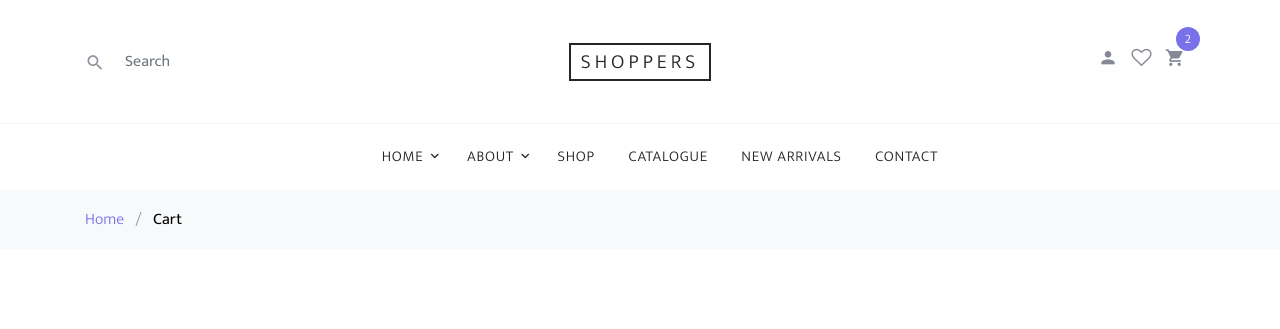
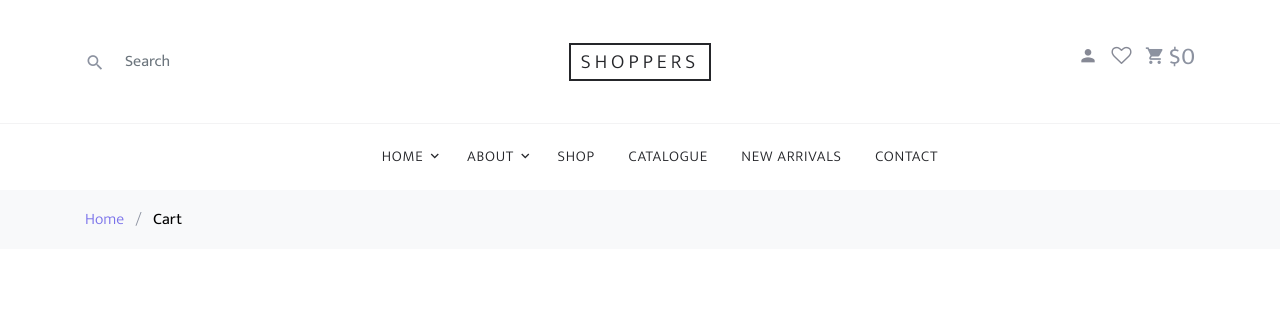
Before and after one commit to px2005/shop_django, a Django app: page /cart/ in a window 1280 px wide. Shown: the top 329 px of the page. Run offline with Django 3.2, Linux system fonts and the light colour scheme; some libraries are stand-ins or nearby versions; some web fonts are replaced.

Commit message:
cart count v1.02

```diff
--- /dev/null
+++ b/myshop/cart/context_processors.py
@@ -0,0 +1,5 @@
+from .cart import Cart
+
+
+def cart(request):
+    return {'cart': Cart(request)}
--- a/myshop/myshop/settings.py
+++ b/myshop/myshop/settings.py
@@ -52,6 +52,7 @@ TEMPLATES = [
                 'django.template.context_processors.request',
                 'django.contrib.auth.context_processors.auth',
                 'django.contrib.messages.context_processors.messages',
+                'cart.context_processors.cart',
             ],
         },
     },
--- a/myshop/shop/templates/shop/base.html
+++ b/myshop/shop/templates/shop/base.html
@@ -57,15 +57,31 @@
                                         class="icon icon-heart-o"></span></a>
                                 </li>
                                 <li>
+                                    {% with total_items=cart|length %}
+                                        {% if cart|length > 0 %}
                                     <a href="{% url 'cart_detail' %}" class="site-cart">
                                         <span class="icon icon-shopping_cart"></span>
-                                        <span class="count">2</span>
+                                        <span class="count">{{ total_items }}</span>
+<!--                                        <div class="cart">-->
+<!--                                                <a href="{% url "cart_detail" %}">-->
+<!--                                                {{ total_items }} item{{ total_items|pluralize }},-->
+<!--                                                ${{ cart.get_total_price }}-->
+<!--                                                </a>-->
+<!--                                        </div>-->
                                     </a>
+                                        {% else %}
+                                            <span class="icon icon-shopping_cart"></span>
+                                        {% endif %}
+                                    {% endwith %}
                                 </li>
-                                <li class="d-inline-block d-md-none ml-md-0"><a
-                                        href="#"
-                                        class="site-menu-toggle js-menu-toggle"><span
-                                        class="icon-menu"></span></a></li>
+                                <li>
+                                  <h4>${{ cart.get_total_price }}</h4>
+                                </li>
+
+<!--                                <li class="d-inline-block d-md-none ml-md-0"><a-->
+<!--                                        href="#"-->
+<!--                                        class="site-menu-toggle js-menu-toggle"><span-->
+<!--                                        class="icon-menu"></span></a></li>-->
                             </ul>
                         </div>
                     </div>
```
Also changed, not shown: myshop/shop/static/shop/images/hero_1.jpg, myshop/shop/static/shop/images/hero_1.png, myshop/shop/static/shop/images/shoe.png, myshop/shop/static/shop/images/shoe_1.jpg.
